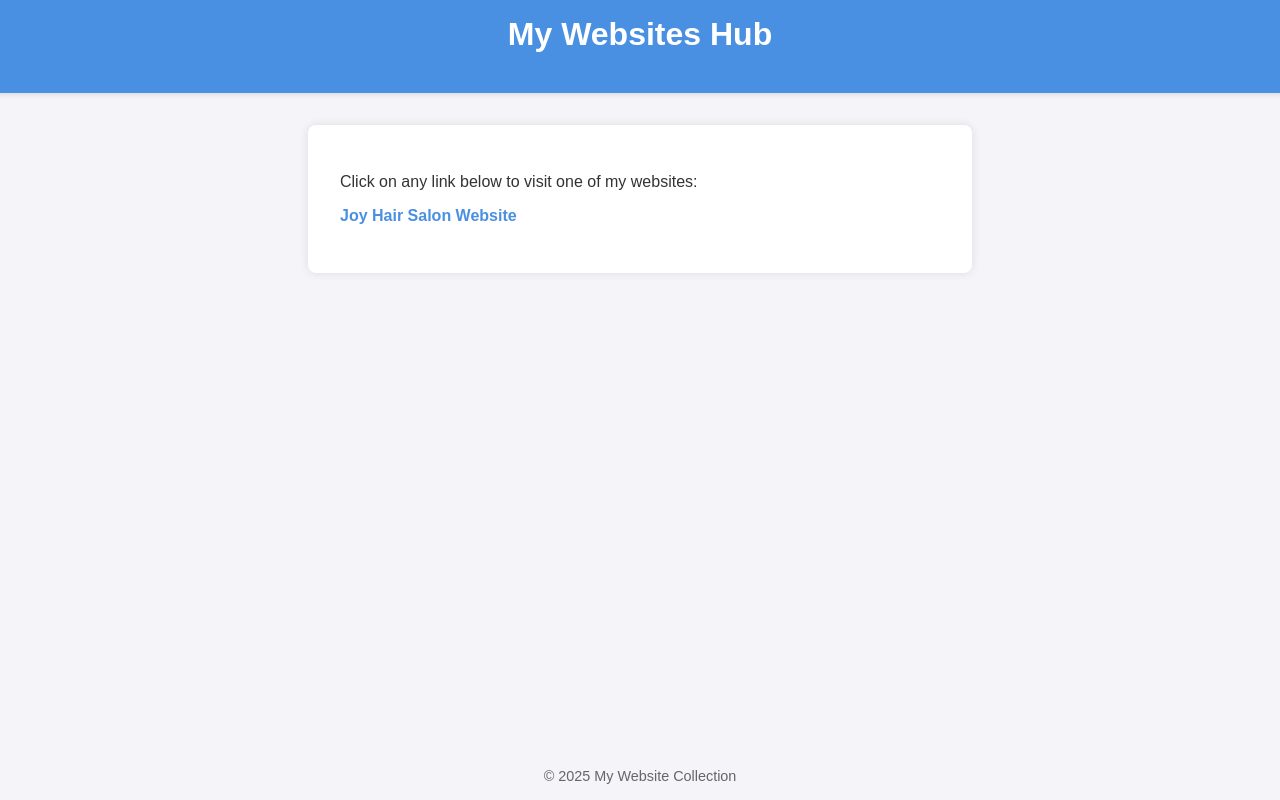
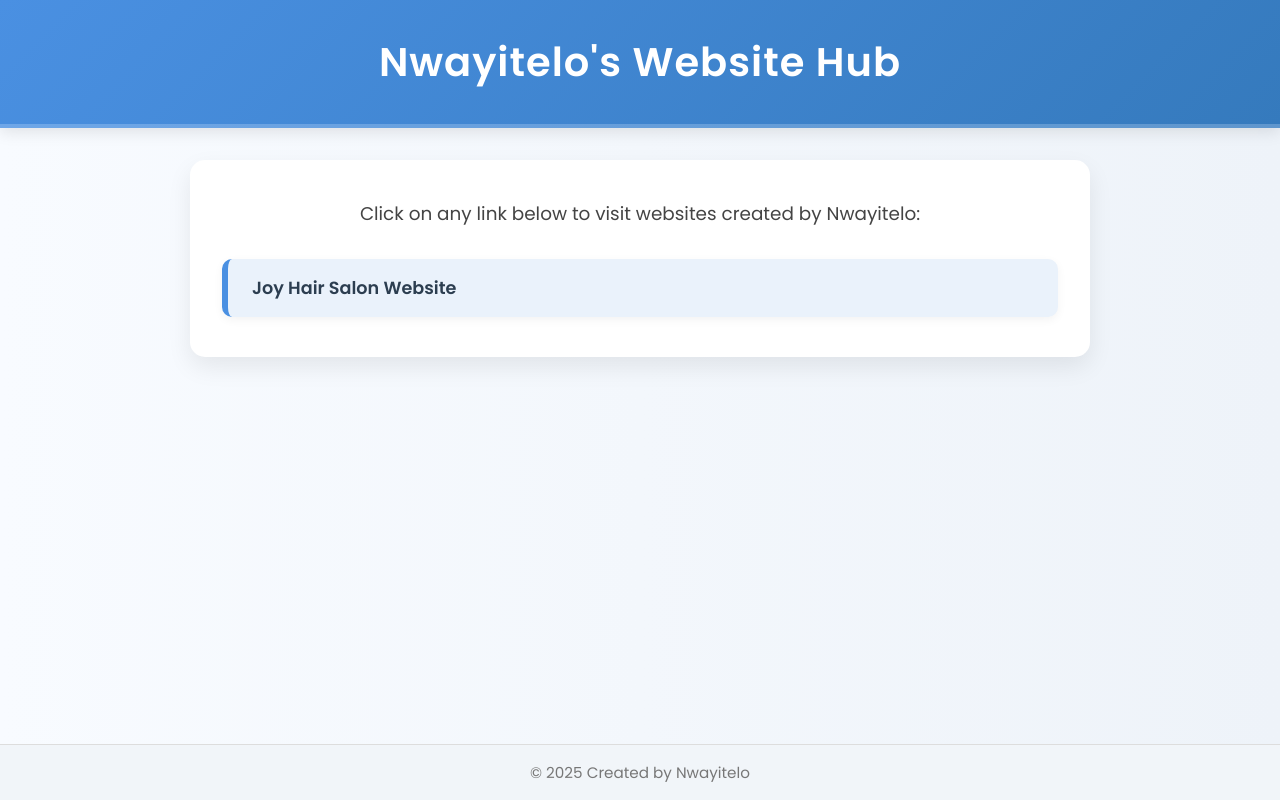
Before and after one commit to Baloyi2/My-websites, a plain HTML site: page index.html in a window 1280 px wide. Drawn offline with Linux system fonts and the light colour scheme.

Commit message:
Add files via upload

```diff
--- a/index.html
+++ b/index.html
@@ -3,24 +3,24 @@
 <head>
   <meta charset="UTF-8" />
   <meta name="viewport" content="width=device-width, initial-scale=1" />
-  <title>My Websites Hub</title>
+  <title>Nwayitelo's Website Hub</title>
   <link rel="stylesheet" href="website.css" />
 </head>
 <body>
 
 <header>
-  <h1>My Websites Hub</h1>
+  <h1>Nwayitelo's Website Hub</h1>
 </header>
 
 <main>
-  <p>Click on any link below to visit one of my websites:</p>
+  <p>Click on any link below to visit websites created by Nwayitelo:</p>
   <ul id="website-list">
     <!-- Links will be inserted here by JavaScript -->
   </ul>
 </main>
 
 <footer>
-  &copy; 2025 My Website Collection
+  &copy; 2025 Created by Nwayitelo
 </footer>
 
 <script src="website.js"></script>
--- a/website.css
+++ b/website.css
@@ -1,54 +1,121 @@
-body {
-  font-family: Arial, sans-serif;
-  background: #f4f4f9;
+/* Google Font */
+@import url('https://fonts.googleapis.com/css2?family=Poppins:wght@400;600&display=swap');
+
+* {
   margin: 0;
   padding: 0;
+  box-sizing: border-box;
+}
+
+body {
+  font-family: 'Poppins', sans-serif;
+  background: linear-gradient(to right, #f8fbff, #eef3f9);
+  color: #333;
+  min-height: 100vh;
   display: flex;
   flex-direction: column;
   align-items: center;
-  min-height: 100vh;
-  color: #333;
 }
+
+/* Header */
 header {
-  background-color: #4a90e2;
+  background: linear-gradient(135deg, #4a90e2, #357ABD);
+  color: white;
   width: 100%;
-  padding: 1rem;
-  color: white;
+  padding: 2rem 1rem;
   text-align: center;
-  box-shadow: 0 2px 5px rgba(0,0,0,0.1);
+  box-shadow: 0 4px 15px rgba(0, 0, 0, 0.1);
+  border-bottom: 4px solid #ffffff33;
 }
+
+header h1 {
+  font-size: 2.5rem;
+  font-weight: 600;
+  letter-spacing: 1px;
+}
+
+/* Main Section */
 main {
-  max-width: 600px;
-  width: 100%;
-  margin: 2rem 1rem;
+  max-width: 900px;
+  width: 90%;
   background: white;
-  padding: 2rem;
-  border-radius: 8px;
-  box-shadow: 0 0 10px rgba(0,0,0,0.1);
+  margin: 2rem auto;
+  padding: 2.5rem 2rem;
+  border-radius: 15px;
+  box-shadow: 0 10px 25px rgba(0, 0, 0, 0.08);
+  transition: transform 0.3s;
 }
-h1 {
-  margin-top: 0;
-  margin-bottom: 1.5rem;
+
+main:hover {
+  transform: translateY(-2px);
 }
+
+main p {
+  font-size: 1.15rem;
+  margin-bottom: 2rem;
+  text-align: center;
+  color: #444;
+}
+
+/* Link List */
 ul {
-  list-style-type: none;
-  padding-left: 0;
+  list-style: none;
+  display: flex;
+  flex-direction: column;
+  gap: 1.2rem;
+  padding: 0;
 }
+
 li {
-  margin-bottom: 1rem;
+  background-color: #eaf2fb;
+  border-left: 6px solid #4a90e2;
+  padding: 1rem 1.5rem;
+  border-radius: 10px;
+  transition: all 0.3s ease, box-shadow 0.3s ease;
+  box-shadow: 0 3px 10px rgba(0, 0, 0, 0.05);
 }
+
+li:hover {
+  background-color: #dbeafe;
+  transform: scale(1.02);
+  box-shadow: 0 6px 15px rgba(0, 0, 0, 0.1);
+}
+
+/* Link Style */
 a {
   text-decoration: none;
-  color: #4a90e2;
-  font-weight: bold;
-  transition: color 0.3s;
+  color: #2c3e50;
+  font-weight: 600;
+  font-size: 1.1rem;
+  display: inline-block;
+  position: relative;
 }
+
+a::after {
+  content: ' →';
+  opacity: 0;
+  transition: opacity 0.3s ease, transform 0.3s ease;
+  position: relative;
+  left: 5px;
+}
+
 a:hover {
-  color: #357ABD;
+  color: #1d4ed8;
 }
+
+a:hover::after {
+  opacity: 1;
+  transform: translateX(4px);
+}
+
+/* Footer */
 footer {
+  text-align: center;
+  padding: 1rem;
+  font-size: 0.95rem;
+  color: #777;
+  background-color: #f1f5f9;
+  width: 100%;
   margin-top: auto;
-  padding: 1rem;
-  font-size: 0.9rem;
-  color: #666;
+  border-top: 1px solid #ddd;
 }
--- a/website.js
+++ b/website.js
@@ -1,6 +1,6 @@
 const websites = [
   { name: "Joy Hair Salon Website", url: "https://joyhairsalon.netlify.app/" }
-  // Add more sites here if needed
+  // Add more links here as Nwayitelo creates more websites
 ];
 
 const list = document.getElementById('website-list');
```
